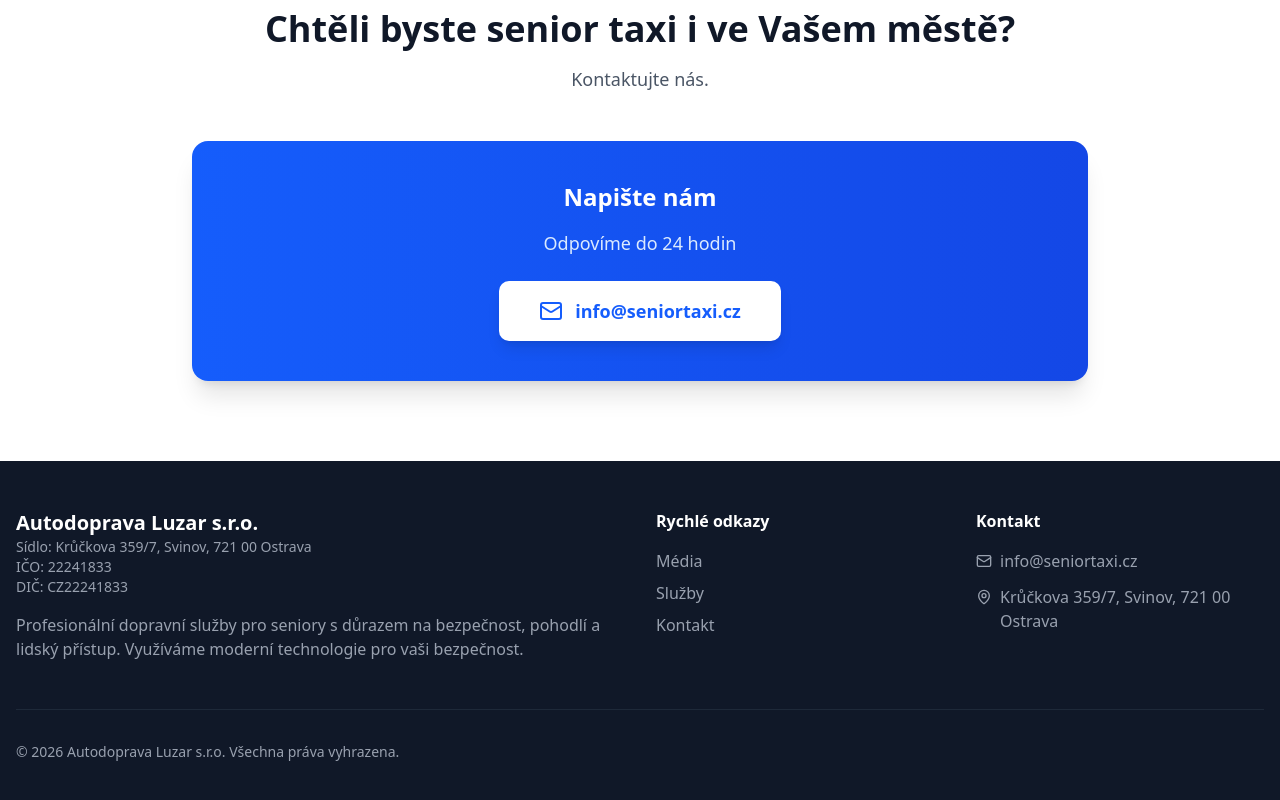
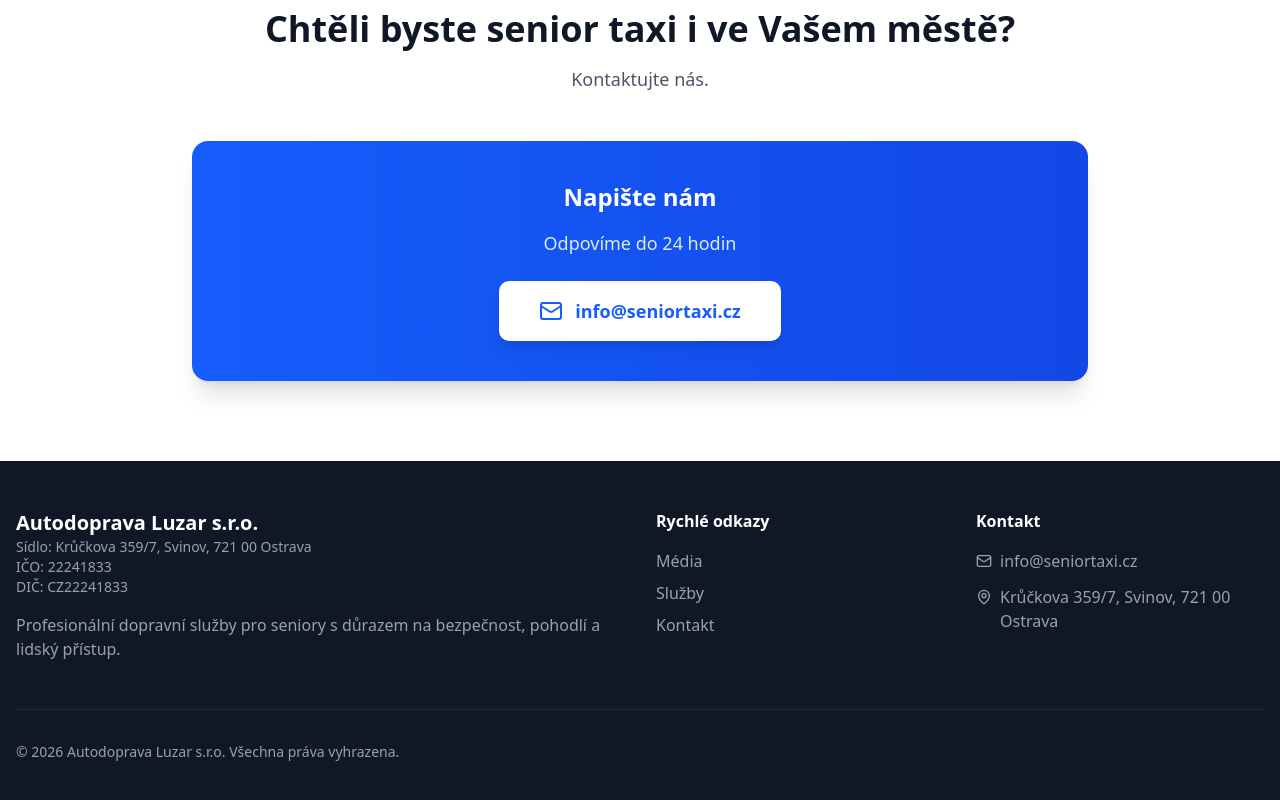
Before and after one commit to Agillis24/senior_taxi, a React (Vite) app: page / in a window 1280 px wide. Shown: the part 2979-3779 px from the top of the page. Built offline with nearby package versions, Linux system fonts and the light colour scheme.

Commit message:
Update Footer.tsx

```diff
--- a/src/components/Footer.tsx
+++ b/src/components/Footer.tsx
@@ -20,7 +20,7 @@ export function Footer() {
 
             <p className="text-gray-400 mb-4">
               Profesionální dopravní služby pro seniory s důrazem na bezpečnost,
-              pohodlí a lidský přístup. Využíváme moderní technologie pro vaši bezpečnost.
+              pohodlí a lidský přístup.
             </p>
           </div>
 
```
